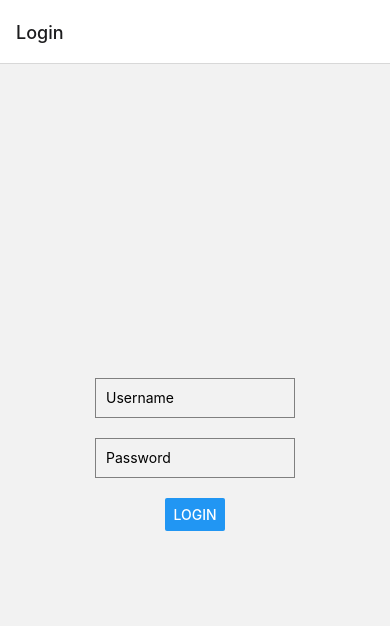
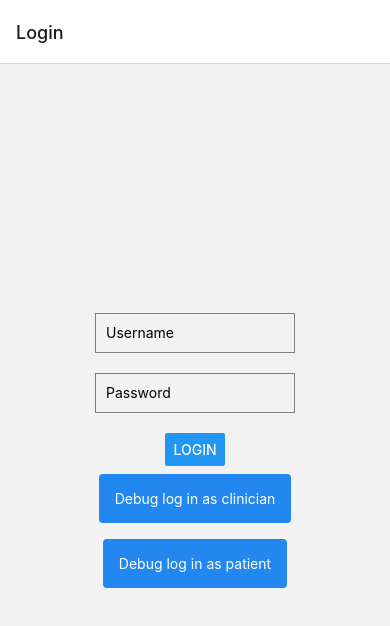
Before and after one commit to jxm1348/Capstone-Facial-Paralysis-Mobile-App, a React Native app: screen /Login in a window 390 px wide. Shown: the top 626 px of the page. Built offline with nearby package versions, Linux system fonts and the light colour scheme.

Commit message:
Replace login check skip with debug buttons.

```diff
--- a/src/globalStyles.js
+++ b/src/globalStyles.js
@@ -9,7 +9,16 @@ const styles = StyleSheet.create({
         fontSize: 20,
         textAlign: 'center',
         margin: 10,
-    },
+    }, button: {
+        minHeight: 30,
+        minWidth: 80,
+        backgroundColor: '#2288f0',
+        justifyContent: 'center',
+        alignItems: 'center',
+        padding: 16,
+        borderRadius: 4,
+        margin: 8,
+    }
 });
 
 export default styles;
--- a/src/screens/LoginScreen.js
+++ b/src/screens/LoginScreen.js
@@ -1,7 +1,8 @@
 import React, { useState } from 'react';
-import { StyleSheet, TextInput, View, Button, Alert, Platform } from 'react-native';
+import { StyleSheet, TextInput, View, Button, Alert, Platform, Pressable, Text } from 'react-native';
 
-import state from "../state";
+import state from '../state';
+import globalStyles from '../globalStyles';
 
 const LoginScreen = ({ navigation }) => {
   if (state.demoIsDebug && Platform.OS === 'web') {
@@ -31,6 +32,15 @@ const LoginScreen = ({ navigation }) => {
     }, []);
   }
 
+  const debugButtons = [];
+  if (state.demoIsDebug) {
+    debugButtons.push(<Pressable key={1} style={globalStyles.button} onPress={() => navigation.navigate('Clinician Home')}>
+      <Text style={{color: 'white'}}>Debug log in as clinician</Text>
+    </Pressable>);
+    debugButtons.push(<Pressable key={2} style={globalStyles.button} onPress={() => navigation.navigate('PatientHome')}>
+      <Text style={{color: 'white'}}>Debug log in as patient</Text>
+    </Pressable>);
+  }
 
 
   const [username, setUsername] = useState('');
@@ -42,10 +52,7 @@ const LoginScreen = ({ navigation }) => {
     } else if (username === 'John doe' && password === 'password') {
       navigation.navigate('PatientHome');
     } else {
-      if (state.demoIsDebug)
-        navigation.navigate('Clinician Home');
-      else
-        Alert.alert('Invalid credentials');
+      Alert.alert('Invalid credentials');
     }
   };
 
@@ -63,6 +70,7 @@ const LoginScreen = ({ navigation }) => {
         onChangeText={(text) => setPassword(text)}
       />
       <Button title="Login" onPress={handleLogin} />
+      {debugButtons}
     </View>
   );
 };
```
